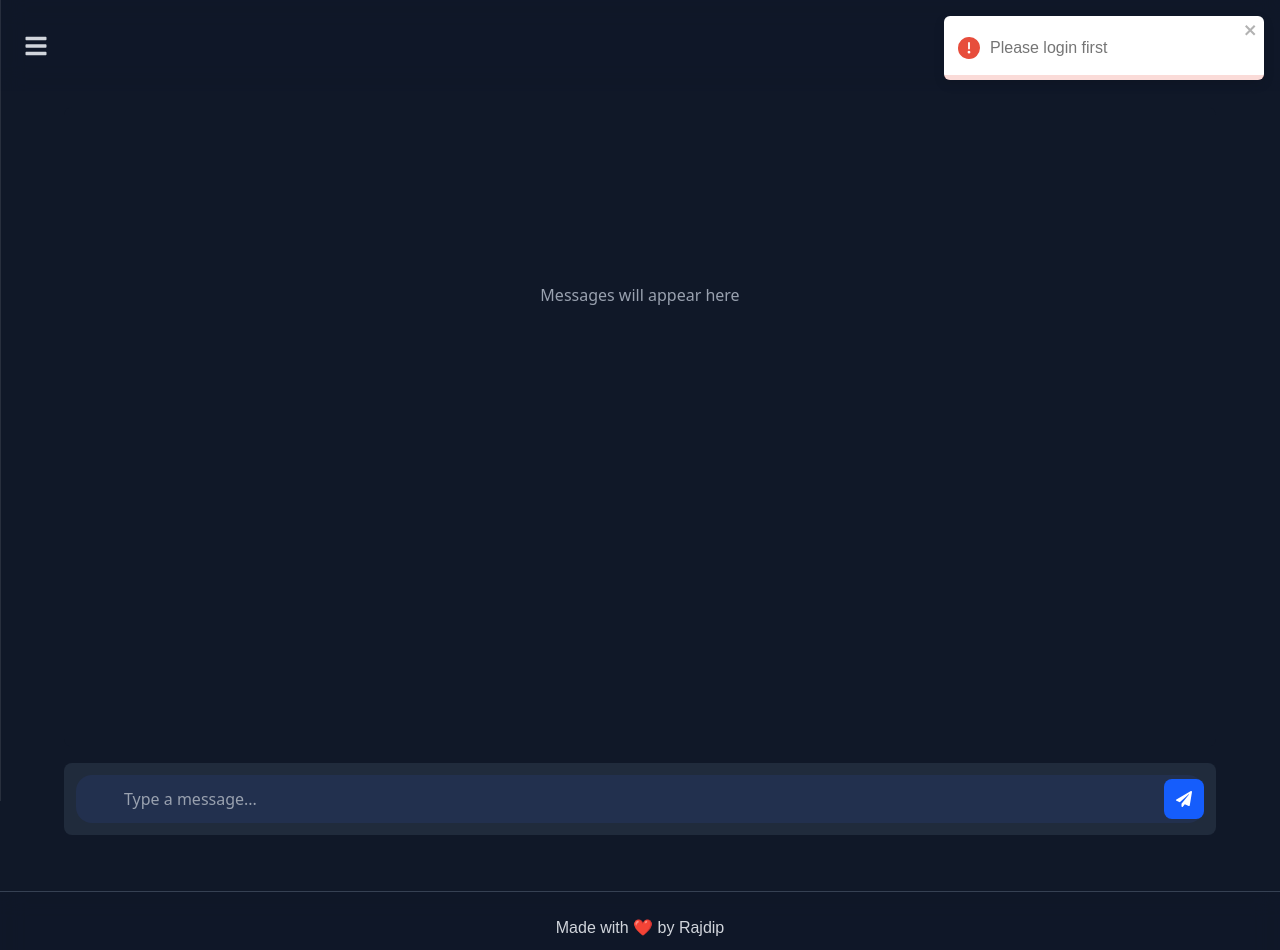
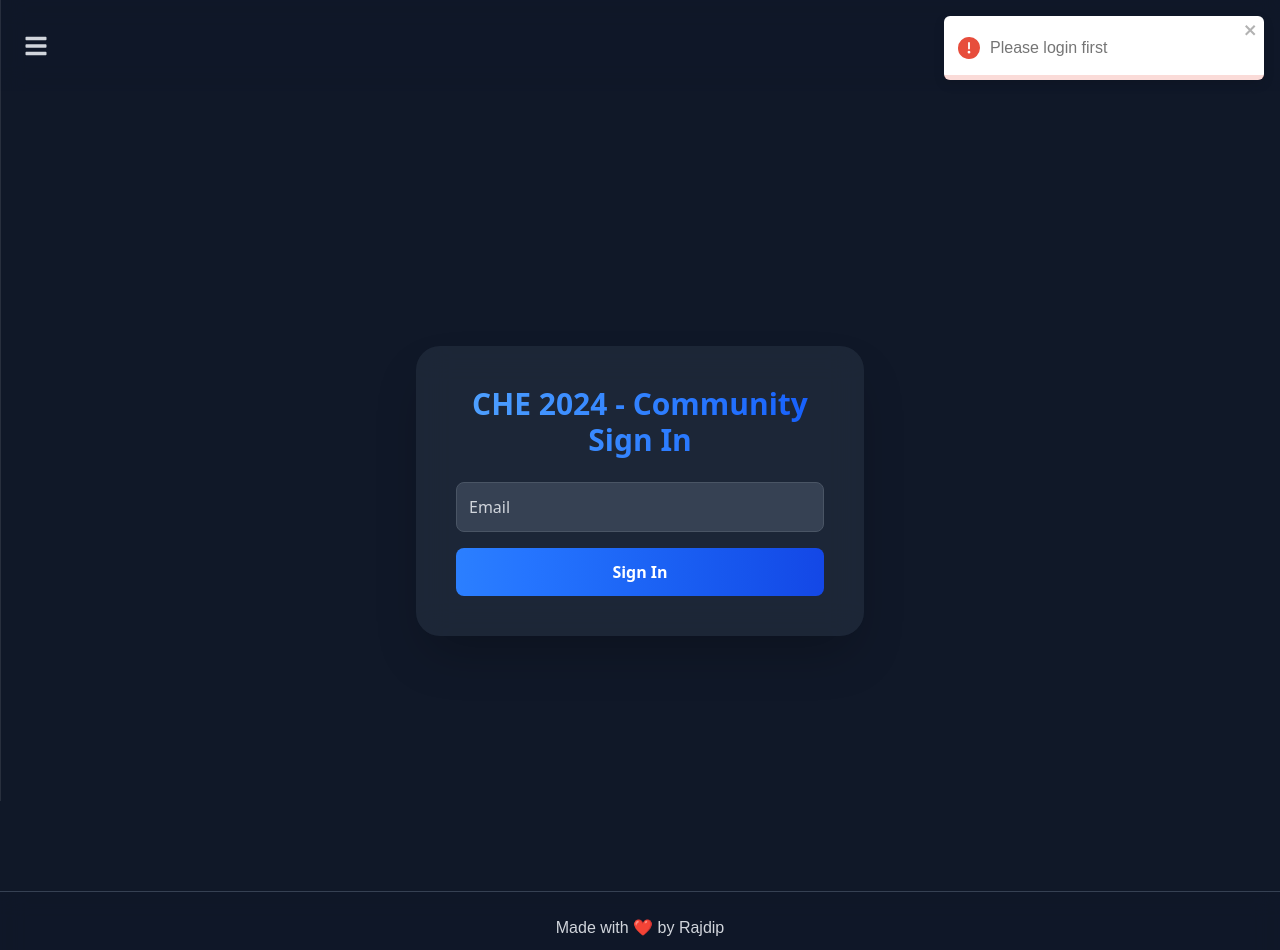
Before and after one commit to rajdipsaha-IIT-KGP/CHE2024, a React app in the folder frontend/: page /community in a window 1280 px wide. Shown: the top 950 px of the page. Built offline with nearby package versions, Linux system fonts and the light colour scheme; the HTML template or start-up script is replaced by a standard one.

Commit message:
adding community

```diff
--- a/frontend/package.json
+++ b/frontend/package.json
@@ -15,6 +15,7 @@
     "framer-motion": "^12.23.22",
     "react": "^19.1.1",
     "react-dom": "^19.1.1",
+    "react-hot-toast": "^2.6.0",
     "react-icons": "^5.5.0",
     "react-router-dom": "^7.9.3",
     "react-simple-typewriter": "^5.0.1",
--- a/frontend/src/Components/Community.jsx
+++ b/frontend/src/Components/Community.jsx
@@ -1,46 +1,186 @@
-import React, { useState } from "react";
-import {  FaPaperPlane } from "react-icons/fa";
+import React, { useEffect, useState, useRef } from "react";
+import { FaPaperPlane, FaThumbsUp, FaThumbsDown } from "react-icons/fa";
+import { Toaster } from "react-hot-toast";
+import toast from "react-hot-toast";
 
 const Community = () => {
   const [newMessage, setNewMessage] = useState("");
+  const [messages, setMessages] = useState([]);
+  const [connected, setConnected] = useState(false);
+  const [loading, setLoading] = useState(false);
+  const [email, setEmail] = useState("");
+  const ws = useRef(null);
+
+  useEffect(() => {
+    const storedEmail = localStorage.getItem("userEmail");
+    if (storedEmail) setEmail(storedEmail);
+  }, []);
+
+  const connectWebSocket = () => {
+    if (!email) return toast.error("Sign In first to continue");
+    setLoading(true);
+
+    ws.current = new WebSocket("wss://che2024.onrender.com");
+
+    ws.current.onopen = () => {
+      console.log("Connected to server ✅");
+      setConnected(true);
+      setLoading(false);
+
+      ws.current.send(JSON.stringify({ type: "join", username: email.split("@")[0] }));
+    };
+
+    ws.current.onmessage = (event) => {
+      const data = JSON.parse(event.data);
+      setMessages((prev) => [...prev, { ...data, upvotes: 0, downvotes: 0,userVote:null }]);
+    };
+
+    ws.current.onclose = () => {
+      console.log("Disconnected from server ❌");
+      setConnected(false);
+    };
+
+    ws.current.onerror = (err) => {
+      console.error("WebSocket error:", err);
+      toast.error("WebSocket connection failed!");
+      setLoading(false);
+    };
+  };
 
   const sendMessage = () => {
-    if (newMessage.trim()) {
-      console.log("Sending message:", newMessage);
+    if (!newMessage.trim()) return;
+    ws.current.send(JSON.stringify({ type: "chat", message: newMessage }));
     setNewMessage("");
-    }
+  };
+
+  const handleVote = (index, type) => {
+    setMessages((prev) =>
+      prev.map((msg, i) => {
+        if (i !== index) return msg;
+        if(msg.userVote === type) return msg; // Prevent multiple votes of same type
+
+        let upvotes = msg.upvotes || 0;
+        let downvotes = msg.downvotes || 0;
+
+        if (msg.userVote === "upvote") upvotes = Math.max(0, upvotes - 1);
+        if (msg.userVote === "downvote") downvotes = Math.max(0, downvotes - 1);
+      if (type === "upvote") upvotes += 1;
+      if (type === "downvote") downvotes += 1;
+
+      return { ...msg, upvotes, downvotes, userVote: type };
+      })
+    );
   };
 
   return (
-    <div className="min-h-screen font-sans bg-gray-900 text-white">
-      {/* Chat Area */}
-      <div className="h-[80vh] w-[90vw] mx-auto mt-4 rounded-lg  bg-gray-900 p-4 overflow-y-auto">
-        <p className="text-center text-gray-400 mt-40">Messages will appear here</p>
+    <div className="min-h-screen font-sans bg-gray-900 text-white relative">
+      <Toaster />
+      {!connected ? (
+        <div className="flex justify-center items-center h-screen">
+          <div className="w-full max-w-md p-10 bg-gray-800/90 backdrop-blur-lg rounded-3xl shadow-2xl z-10">
+            <h2 className="text-3xl font-bold text-center mb-6 bg-clip-text text-transparent bg-gradient-to-r from-blue-400 to-blue-600">
+              CHE 2024 - Community Sign In
+            </h2>
+
+            <div className="space-y-4">
+              <input
+                type="email"
+                placeholder="Email"
+                className="w-full p-3 rounded-lg bg-gray-700 border border-gray-600 placeholder-gray-300 text-white focus:outline-none focus:ring-2 focus:ring-blue-500"
+                value={email}
+                readOnly
+              />
+
+              <button
+                onClick={connectWebSocket}
+                disabled={loading}
+                className="w-full py-3 rounded-lg bg-gradient-to-r from-blue-500 to-blue-700 hover:from-blue-600 hover:to-blue-800 transition-all duration-300 font-semibold text-white disabled:opacity-50 cursor-pointer"
+              >
+                {loading ? "Signing In..." : "Sign In"}
+              </button>
+            </div>
+          </div>
+        </div>
+      ) : (
+        <>
+          {/* Chat Messages */}
+          <div className="h-[70vh] w-[90vw] mx-auto mt-4 rounded-lg  bg-gray-900 p-4 overflow-y-auto flex flex-col-reverse space-y-2">
+            {messages.length === 0 && (
+              <p className="text-center text-gray-400 mt-40">
+                Messages will appear here
+              </p>
+            )}
+
+            {messages
+              .slice()
+              .reverse()
+              .map((msg, i) => {
+                const originalIndex = messages.length - 1 - i;
+                const isOwn = msg.username === email.split("@")[0];
+
+                return (
+                  <div key={originalIndex} className={`flex flex-col ${isOwn ? "items-end" : "items-start"}`}>
+                    {/* Message Box */}
+                   <div
+  className={`p-3 rounded-lg transition-all duration-300 transform hover:scale-[1.02] max-w-[70%] break-words ${
+    msg.type === "notification"
+      ? "bg-yellow-600 text-black text-center italic self-center"
+      : isOwn
+      ? " bg-gray-900 text-white"
+      : "bg-gray-700 text-white"
+  }`}
+>
+  {msg.type === "chat" ? (
+    <span>
+      <strong>{msg.username}:</strong> {msg.message}
+    </span>
+  ) : (
+    <em>{msg.message}</em>
+  )}
+</div>
+
+                    {/* Upvote / Downvote below message */}
+                    {msg.type === "chat" && (
+                      <div className={`flex gap-4 mt-1 ${isOwn ? "justify-end" : "justify-start"}`}>
+                        <span
+                          className="flex items-center gap-1 cursor-pointer transition-transform duration-200 hover:scale-125"
+                          onClick={() => handleVote(originalIndex, "upvote")}
+                        >
+                          <FaThumbsUp /> {msg.upvotes || 0}
+                        </span>
+                        <span
+                          className="flex items-center gap-1 cursor-pointer transition-transform duration-200 hover:scale-125"
+                          onClick={() => handleVote(originalIndex, "downvote")}
+                        >
+                          <FaThumbsDown /> {msg.downvotes || 0}
+                        </span>
+                      </div>
+                    )}
+                  </div>
+                );
+              })}
           </div>
 
           {/* Input Box */}
-      <div className="w-[90vw] mx-auto mt-4 rounded-lg bg-[#202B3C] p-3 relative">
-
-
-
-
+          <div className="w-[90vw] mx-auto mt-4 rounded-lg bg-[#202B3C] p-3 relative flex">
             <input
               type="text"
               placeholder="Type a message..."
               value={newMessage}
               onChange={(e) => setNewMessage(e.target.value)}
               onKeyDown={(e) => e.key === "Enter" && sendMessage()}
-          className="pl-12 pr-16 w-full rounded-2xl bg-[#22304E] text-white placeholder-gray-400 p-3 focus:outline-none"
+              className="flex-1 rounded-2xl bg-[#22304E] text-white placeholder-gray-400 p-3 focus:outline-none"
             />
 
-        {/* Send Button */}
             <button
               onClick={sendMessage}
-          className="absolute right-3 top-1/2 -translate-y-1/2 p-3 rounded-lg bg-blue-600 hover:bg-blue-700 text-white"
+              className="ml-2 p-3 rounded-lg bg-blue-600 hover:bg-blue-700 text-white cursor-pointer transition-all duration-200"
             >
               <FaPaperPlane />
             </button>
           </div>
+        </>
+      )}
     </div>
   );
 };
--- a/frontend/src/Components/Signin.jsx
+++ b/frontend/src/Components/Signin.jsx
@@ -22,6 +22,8 @@ const Signin = () => {
 
       if (res.data.message === "User signed in successfully") {
         toast.success(res.data.message);
+        localStorage.setItem("userEmail", email);
+
         localStorage.setItem("token", res.data.token);
       } else {
         toast.error(res.data.message);
```
Also changed, not shown: 1 other file (tests, documents, lock files or other folders). Lines whose indentation alone changed are shown as unchanged.
